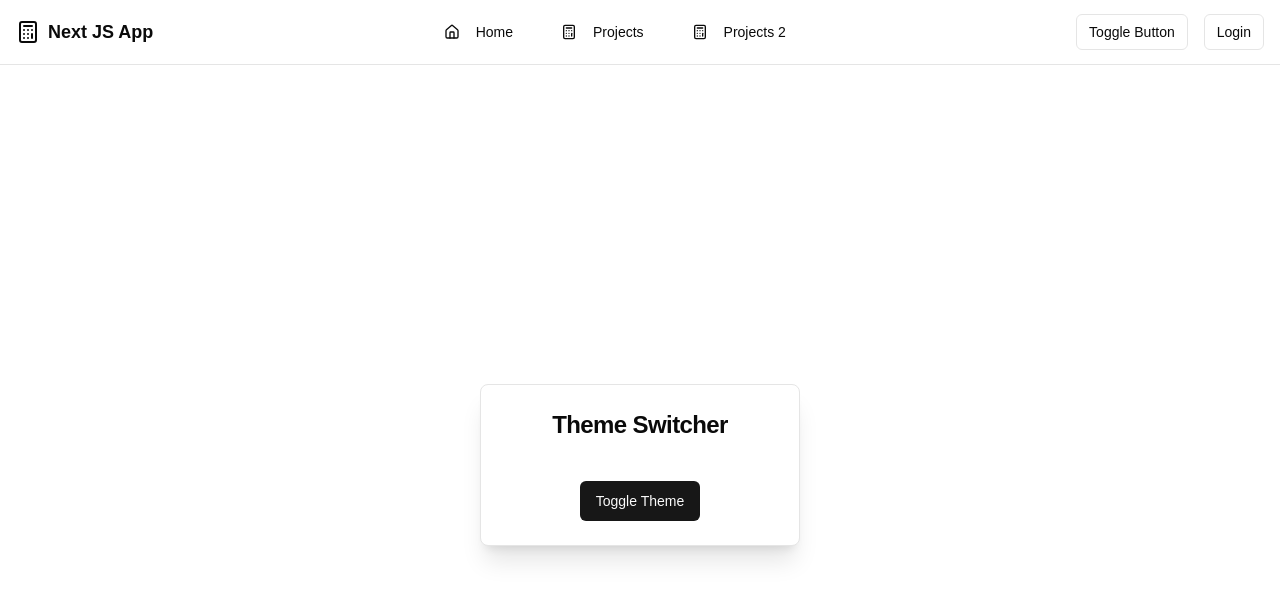
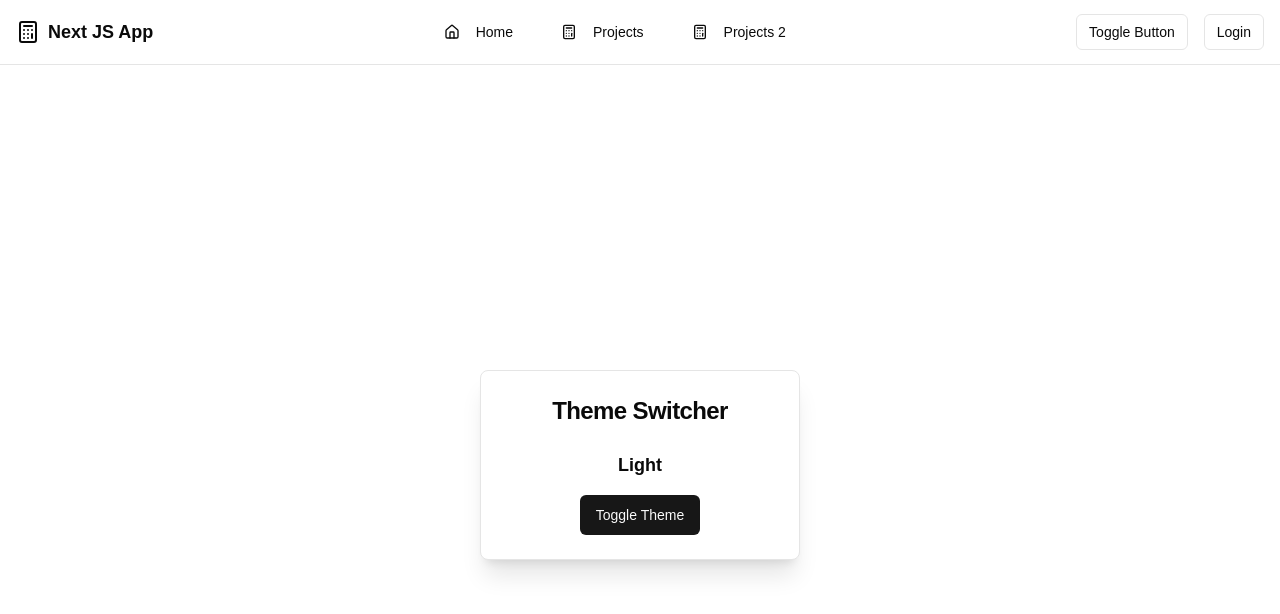
Before and after one commit to 1hirak/ProjectDisplay, a Next.js app: page /LightandDarkModeToggle in a window 1280 px wide. Shown: the top 614 px of the page. Built offline with nearby package versions, Linux system fonts and the light colour scheme.

Commit message:
[solved ]

```diff
--- a/src/app/LightandDarkModeToggle/page.jsx
+++ b/src/app/LightandDarkModeToggle/page.jsx
@@ -1,27 +1,46 @@
-'use client'
+"use client";
 
 import { useReducer } from "react";
 import { Card, CardContent, CardHeader, CardTitle } from "@/components/ui/card";
 import { Button } from "@/components/ui/button";
 
 export default function ThemeSwitcher() {
-  // Add useReducer here
+  const themeState = {
+    card_light: "bg-white text-grey-900",
+    card_dark: " bg-gray-500 text-white",
+    bg_light: "bg-white",
+    bg_dark:"bg-gray-500"
+  };
+
+  const initialState = "isLight";
+
+  const reducer = (state, action) => {
+    if (action.type === "click") {
+      return (state = state ? Boolean(0) : initialState);
+    }
+  };
+
+  const [state, dispatch] = useReducer(reducer, initialState);
 
   return (
-    <div className="flex justify-center items-center min-h-screen">
-      <Card className="w-80 shadow-xl">
+    <div className={`flex justify-center items-center min-h-screen ${state?themeState.bg_light:themeState.bg_dark} `}>
+      <Card
+        className={`w-80 shadow-xl ${
+          state ? themeState.card_light : themeState.card_dark
+        }`}
+      >
         <CardHeader>
-          <CardTitle className="text-center text-2xl font-bold">
+          <CardTitle className="text-center text-2xl font-bold ">
             Theme Switcher
           </CardTitle>
         </CardHeader>
         <CardContent className="text-center">
           <div className="text-lg font-semibold mb-4">
-            {/* Display current theme here */}
+            {state ? "Light" : "Dark"}
           </div>
           <Button
             onClick={() => {
-              /* Dispatch toggle theme action */
+              dispatch({ type: "click" });
             }}
           >
             Toggle Theme
```
